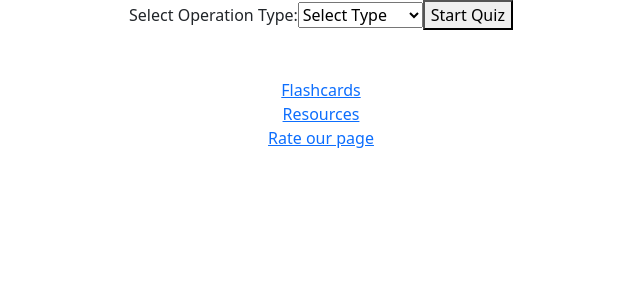
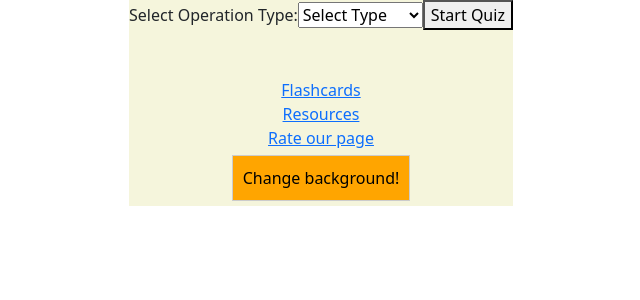
Before and after one commit to AJmints/IntelliJAC-LiftOff, a React (Create React App) app in the folder frontend_intellijac/intellijac-frontend/: page /quiz in a window 1280 px wide. Shown: the top 300 px of the page, without its empty margins (319-959 px from the left). Built offline with nearby package versions, Linux system fonts and the light colour scheme.

Commit message:
Added basic color change functionalities

```diff
--- a/frontend_intellijac/intellijac-frontend/src/App.js
+++ b/frontend_intellijac/intellijac-frontend/src/App.js
@@ -21,6 +21,7 @@ import Resources from './components/Resources.js';
 
 import EditFlashcards from './components/EditFlashcards.js';
 import QuizPage from './components/QuizPage.js';
+import ChangeStyles from './components/ChangeStyles.js';
 
 
 
@@ -40,6 +41,7 @@ function App() {
           <Route exact path="/resources" element={<Resources/>}/>
           <Route exact path="/rating" element={<Ratings/>}/>
           <Route exact path="/quiz" element={<QuizPage/>}/>
+          <Route exact path="/styles" element={<ChangeStyles/>}/>
 
 
       </Routes>
--- a/frontend_intellijac/intellijac-frontend/src/components/ChangeStyles.js
+++ b/frontend_intellijac/intellijac-frontend/src/components/ChangeStyles.js
@@ -5,10 +5,12 @@ function ChangeStyles (){
 
     const [style, setStyle] = useState("light");
 
-    const changeBackground = () => {
-        if (style == "grey" || style == "blue") setStyle("light");
-        else if (style == "blue" || style == "light") setStyle("grey");
-        else setStyle("blue");
+    // const changeBackground = () => {
+    //     if (style !== "light") setStyle("light");
+    //     else setStyle("dark");
+    // }
+    const darkBackground = () => {
+        setStyle("dark");
     }
 
     return (
@@ -19,7 +21,7 @@ function ChangeStyles (){
             </h3>
             <button
                 className="button"
-                onClick={changeBackground}
+                onClick={darkBackground}
             >
                 Click me!
             </button>
--- a/frontend_intellijac/intellijac-frontend/src/components/QuizPage.js
+++ b/frontend_intellijac/intellijac-frontend/src/components/QuizPage.js
@@ -5,7 +5,7 @@ import { Link } from "react-router-dom";
 const QuizPage = () => {
 
   // Added code to change background
-  const [style, setStyle] = useState("light");
+        const [style, setStyle] = useState("light");
 
       const changeBackground = () => {
           if (style == "grey" || style == "blue") setStyle("light");
@@ -103,7 +103,7 @@ const QuizPage = () => {
   return (
     <div className='quiz-page'>
       {currentQuestion === 0 ? (
-        <div>
+        <div className={style}>
           <label>Select Operation Type:</label>
           <select value={selectedOperationType} onChange={(e) => setSelectedOperationType(e.target.value)}>
             <option value=''>Select Type</option>
@@ -122,6 +122,12 @@ const QuizPage = () => {
           <br></br>
           <Link to={"/rating"}>Rate our page</Link>
           <br></br>
+          <button
+                className="button"
+                onClick={changeBackground}
+            >
+                Change background!
+            </button>
         </div>
       ) : (
         <>
--- a/frontend_intellijac/intellijac-frontend/src/styles/QuizPage.css
+++ b/frontend_intellijac/intellijac-frontend/src/styles/QuizPage.css
@@ -5,3 +5,11 @@
     justify-content: center;
     text-align: center;
 }
+
+.light {
+    background-color: beige;
+}
+
+.dark {
+    background-color: gray;
+}
```
